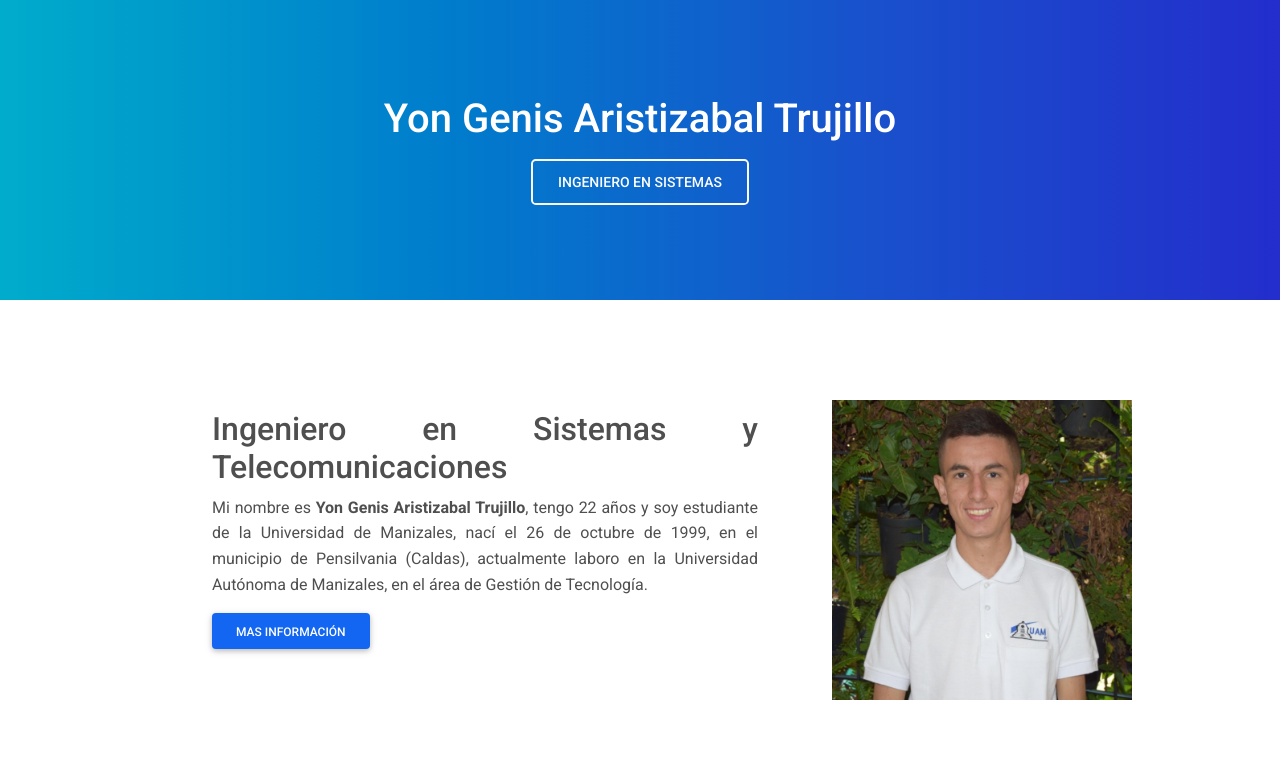
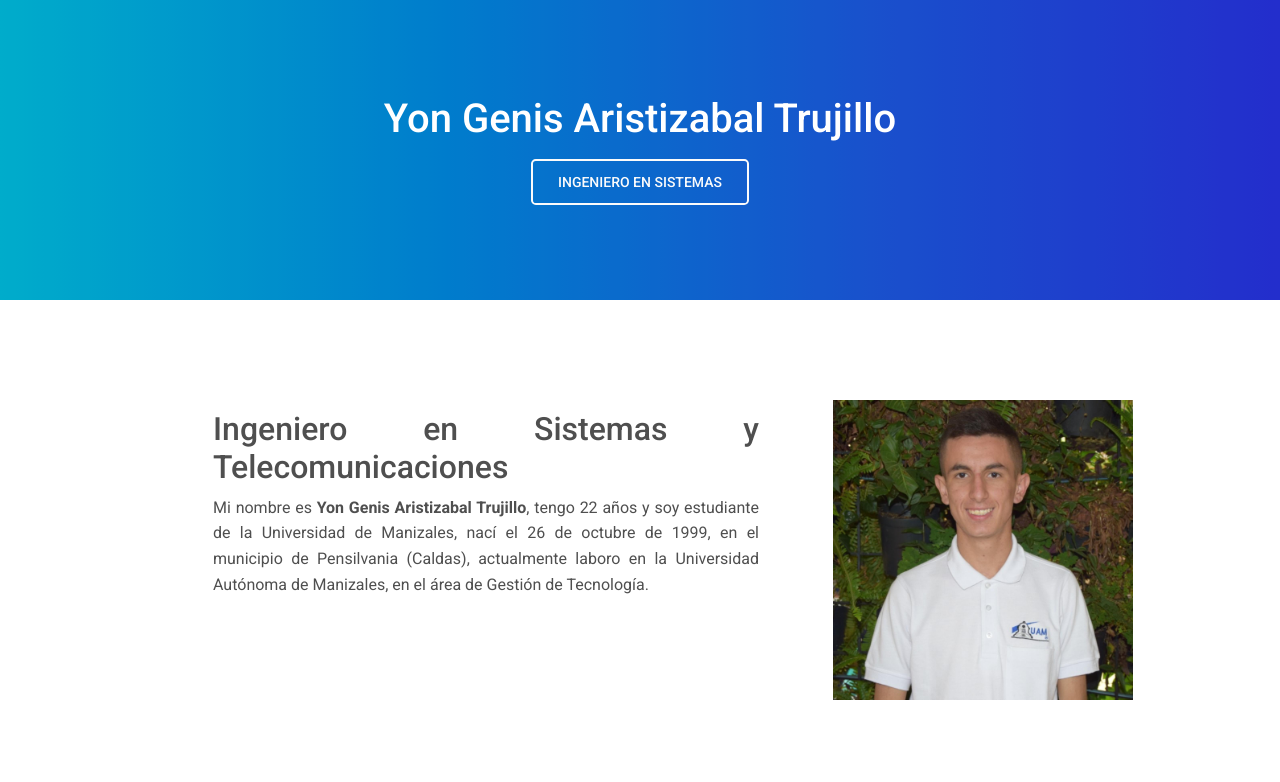
Before and after one commit to YonAristizabal/HojaDeVida, a plain HTML site: page index.html in a window 1280 px wide. Shown: the top 782 px of the page. Drawn offline with nearby package versions, Linux system fonts and the light colour scheme; a script that the page names is missing.

Commit message:
Boton
Se quita boton y se ajusta texto

```diff
--- a/css/styles.css
+++ b/css/styles.css
@@ -26,7 +26,7 @@
 
 .description {
     margin-top: 50px;
-    margin-left: 200px;
+    margin-left: 201px;
 }
 
 .description .tittle {
--- a/index.html
+++ b/index.html
@@ -41,7 +41,6 @@
                  de la Universidad de Manizales, nací el 26 de octubre de 1999, en el municipio de Pensilvania (Caldas), actualmente laboro
                  en la Universidad Autónoma de Manizales, en el área de Gestión de Tecnología.
                 </p>
-                <button class="btn btn-primary">Mas Información</button>
             </div>
             <div class="col-md img">
                 <img src="img/01.png" alt="">
```
